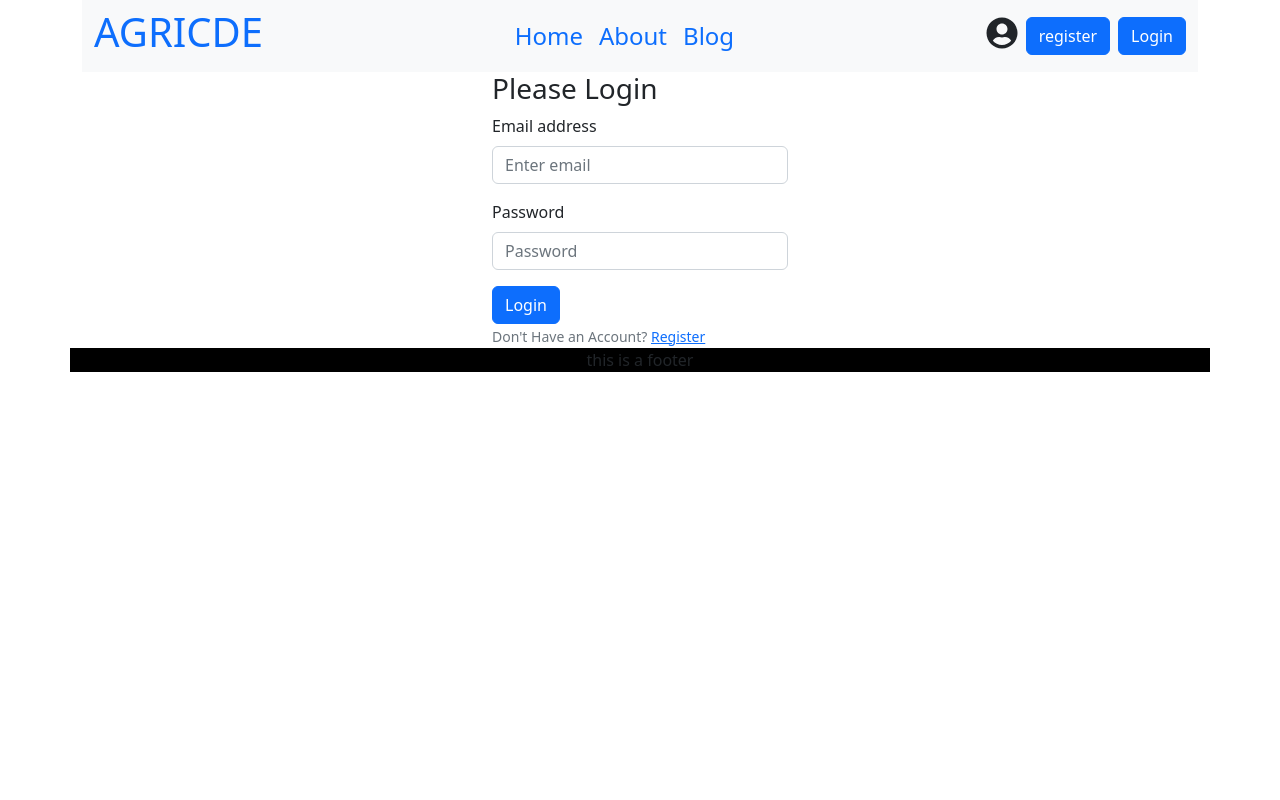
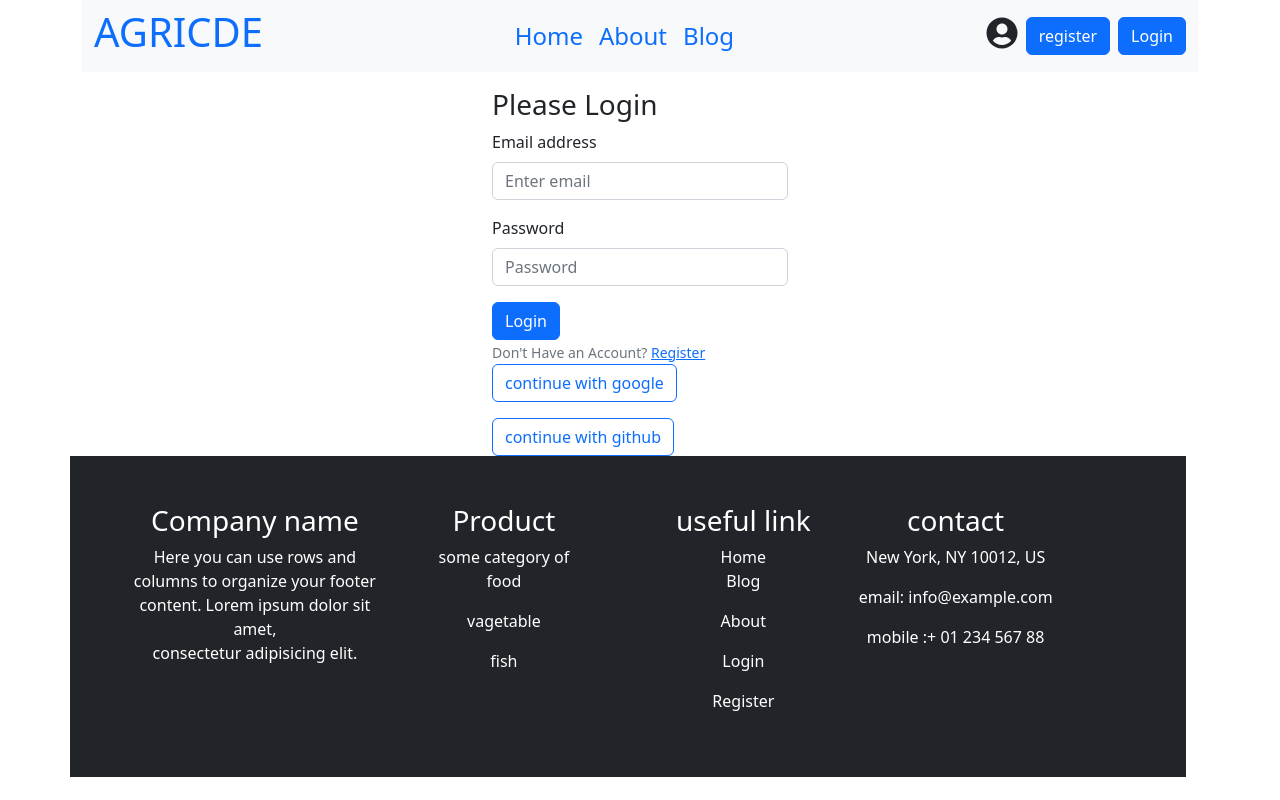
Before and after one commit to rezaul118255/assignment, a React (Vite) app: page /login in a window 1280 px wide. Built offline with nearby package versions, Linux system fonts and the light colour scheme.

Commit message:
footer add

```diff
--- a/package.json
+++ b/package.json
@@ -19,6 +19,7 @@
     "react-dom": "^18.2.0",
     "react-icons": "^4.8.0",
     "react-router-dom": "^6.11.0",
+    "react-toastify": "^9.1.2",
     "sort-by": "^1.2.0"
   },
   "devDependencies": {
--- a/src/App.jsx
+++ b/src/App.jsx
@@ -16,7 +16,7 @@ function App() {
           <img src={reactLogo} className="logo react" alt="React logo" />
         </a>
       </div>
-      <h1>Vite + React</h1>
+      <h1>Chef-Recipe</h1>
       <div className="card">
         <button onClick={() => setCount((count) => count + 1)}>
           count is {count}
--- a/src/component/chef-section/ChefSection.jsx
+++ b/src/component/chef-section/ChefSection.jsx
@@ -12,8 +12,10 @@ const ChefSection = () => {
             .catch(error => console.error(error))
     }, [])
     return (
-        <div>
-            <h1>this is chef section</h1>
+
+        <div className=' row row-cols-2 row-cols-md-2 row-cols-lg-3 container'>
+
+            <div className='col '>
                 {
                     categories.map(category => <ChefInfo
                         key={category.id}
@@ -25,6 +27,8 @@ const ChefSection = () => {
                     )
                 }
             </div>
+        </div>
+
     );
 };
 
--- a/src/component/food-section/FoodSection.jsx
+++ b/src/component/food-section/FoodSection.jsx
@@ -1,5 +1,6 @@
 import React from 'react';
 import { useLoaderData, useParams, } from 'react-router-dom';
+import { FaBeer } from 'react-icons/fa';
 
 const FoodSection = () => {
     const { id } = useParams()
@@ -12,11 +13,17 @@ const FoodSection = () => {
                 recipes.map(recipe => <div
                     key={recipe.recipe_id}
                 >
-                    <div className='d-flex'>
-                        <img src={recipe.foodPic} alt="" />
-                        <p> {recipe.recipe_name}</p>
-                        <p>  {recipe.likes}</p>
-                        <p>  {recipe.ingredients}</p>
+                    <div className='d-flex gap-5 mt-4'>
+                        <img className='img-thumbnail' src={recipe.foodPic} alt="" />
+                        <div className='ml-auto'>
+                            <h5> Name: {recipe.recipe_name}</h5>
+                            <h6> cooking_method: {recipe.cooking_method}</h6>
+                            <h6> rating: {recipe.rating}</h6>
+                            <p>  <FaBeer />{recipe.likes}</p>
+                            <p> ingredients: {recipe.ingredients}</p>
+                            <p> instructions: {recipe.instructions}</p>
+                            <button className='btn btn-primary'>Add to Favourite</button>
+                        </div>
                     </div>
 
 
--- a/src/component/footer/Footer.jsx
+++ b/src/component/footer/Footer.jsx
@@ -2,8 +2,45 @@ import React from 'react';
 
 const Footer = () => {
     return (
-        <div className='text-center container bg-black'>
-            this is a footer
+        <div className='container'>
+            <div className='text-center bg-dark container d-flex row row-cols-1 row-cols-md-2 '>
+                <div className='col d-flex p-4'>
+                    <div className='text-white p-4'>
+                        <h3>Company name </h3>
+                        <p>Here you can use rows and <br /> columns to organize your footer <br /> content. Lorem ipsum dolor sit amet,<br /> consectetur adipisicing elit.</p>
+
+
+                    </div>
+                    <div className='text-white p-4'>
+                        <h3>Product</h3>
+                        <p>some category of food</p>
+                        <p>vagetable</p>
+                        <p>fish</p>
+
+                    </div>
+                </div>
+                <div className='col d-flex p-4'>
+                    <div className='text-white p-4 '>
+                        <h3>useful link</h3>
+                        <>Home</>
+                        <p>Blog</p>
+                        <p> About</p>
+                        <p> Login</p>
+                        <p>Register</p>
+
+
+
+
+                    </div>
+                    <div className='text-white p-4'>
+                        <h3>contact</h3>
+                        <p> New York, NY 10012, US</p>
+                        <p>email:  info@example.com</p>
+                        <p> mobile :+ 01 234 567 88</p>
+
+                    </div>
+                </div>
+            </div>
         </div>
     );
 };
--- a/src/main.jsx
+++ b/src/main.jsx
@@ -14,6 +14,7 @@ import Register from './pages/home/register/Register.jsx';
 import Blog from './pages/home/blog/Blog.jsx';
 import About from './pages/home/about/About.jsx';
 import FoodSection from './component/food-section/FoodSection.jsx';
+import AuthProvider from './providers/AuthProvider.jsx';
 
 
 const router = createBrowserRouter([
@@ -54,6 +55,8 @@ const router = createBrowserRouter([
 
 ReactDOM.createRoot(document.getElementById('root')).render(
   <React.StrictMode>
-    <RouterProvider router={router} />
+    <AuthProvider>
+      <RouterProvider router={router} />
+    </AuthProvider>
   </React.StrictMode>,
 )
--- a/src/pages/home/login/Login.jsx
+++ b/src/pages/home/login/Login.jsx
@@ -1,13 +1,69 @@
-import React from 'react';
+import React, { useContext, useState } from 'react';
 import { Button, Container, Form } from 'react-bootstrap';
 import { Link } from 'react-router-dom';
+import { AuthContext } from '../../../providers/AuthProvider';
+import { GithubAuthProvider, GoogleAuthProvider, getAuth, signInWithPopup } from 'firebase/auth';
+import { ToastContainer, toast } from 'react-toastify';
+import 'react-toastify/dist/ReactToastify.css';
 
 const Login = () => {
+    const { signIn } = useContext(AuthContext);
+    const provider = new GoogleAuthProvider();
+    const githubPriovider = new GithubAuthProvider
+    const auth = getAuth();
+    const { user, setUser } = useState(null)
+    const { error, setError } = useState('')
+    console.log(user)
+
+
+
+    const handleLogin = event => {
+        event.preventDefault();
+        const form = event.target;
+        const email = form.email.value;
+        const password = form.password.value;
+        console.log(email, password);
+
+        signIn(email, password)
+            .then(result => {
+                const loggedUser = result.user;
+                setUser(loggedUser);
+
+            })
+            .catch(error => {
+                setError(error.message);
+            })
+    }
+    const handelGoogleSignIn = () => {
+        signInWithPopup(auth, provider)
+            .then(result => {
+                const User = result.user;
+                setUser(User)
+
+            })
+            .catch(error => {
+                console.log(error.message);
+            })
+    }
+    const handleGithubSingIn = () => {
+        signInWithPopup(auth, githubPriovider)
+            .then(result => {
+                const GithubUser = result.user;
+                setUser(GithubUser)
+
+            })
+            .catch(error => {
+                console.log(error.message);
+            })
+    }
     return (
         <div>
             <Container className='w-25 mx-auto'>
+
+                {<p>{error}</p>}
+
                 <h3>Please Login</h3>
-                <Form >
+                <Form onSubmit={handleLogin}>
                     <Form.Group className="mb-3" controlId="formBasicEmail">
                         <Form.Label>Email address</Form.Label>
                         <Form.Control type="email" name='email' placeholder="Enter email" required />
@@ -31,6 +87,14 @@ const Login = () => {
                     <Form.Text className="text-danger">
 
                     </Form.Text>
+                    <button onClick={handelGoogleSignIn} className='btn btn-outline-primary'>continue with google</button>
+                    {user &&
+                        toast('user is found ')
+
+
+                    }
+                    <ToastContainer></ToastContainer>
+                    <button onClick={handleGithubSingIn} className='btn btn-outline-primary mt-3'>continue with github</button>
                 </Form>
             </Container>
         </div>
--- a/src/pages/home/register/Register.jsx
+++ b/src/pages/home/register/Register.jsx
@@ -1,8 +1,27 @@
-import React from 'react';
+import React, { useContext } from 'react';
 import { Button, Container, Form } from 'react-bootstrap';
 import { Link } from 'react-router-dom';
+import { AuthContext } from '../../../providers/AuthProvider';
 
 const Register = () => {
+    const { createUser } = useContext(AuthContext)
+    const handelRegister = event => {
+        event.preventDefault()
+        const form = event.target;
+        const name = form.name.value;
+        const photo = form.photo.value;
+        const email = form.email.value;
+        const password = form.password.value;
+        console.log(name, photo, email, password)
+        createUser(email, password)
+            .then(result => {
+                const createdUser = result.user;
+                console.log(createdUser);
+            })
+            .catch(error => {
+                console.log(error);
+            })
+    }
     return (
         <div>
 
@@ -10,7 +29,7 @@ const Register = () => {
 
             <Container className='w-25 mx-auto'>
                 <h3>Please Register</h3>
-                <Form >
+                <Form onSubmit={handelRegister} >
                     <Form.Group className="mb-3" controlId="formBasicEmail">
                         <Form.Label>Name</Form.Label>
                         <Form.Control type="text" name='name' placeholder="Your Name" required />
--- /dev/null
+++ b/src/providers/AuthProvider.jsx
@@ -0,0 +1,33 @@
+import React, { createContext } from 'react';
+import { createUserWithEmailAndPassword, getAuth, signInWithEmailAndPassword } from "firebase/auth";
+
+import app from '../firebase/firebase.config';
+export const AuthContext = createContext(null)
+
+const auth = getAuth(app)
+const AuthProvider = ({ children }) => {
+    const user = (null)
+
+    const createUser = (email, password) => {
+
+        return createUserWithEmailAndPassword(auth, email, password);
+    }
+    const signIn = (email, password) => {
+
+        return signInWithEmailAndPassword(auth, email, password);
+    }
+
+    const authInfo = {
+        user,
+        createUser,
+        signIn
+    }
+    return (
+        <AuthContext.Provider value={authInfo}>
+            {children}
+        </AuthContext.Provider>
+
+    );
+};
+
+export default AuthProvider;
```
Also changed, not shown: src/component/chef-section/ChefInfo.jsx (+11 -30 lines), 1 other file (tests, documents, lock files or other folders). Lines whose indentation alone changed are shown as unchanged.
